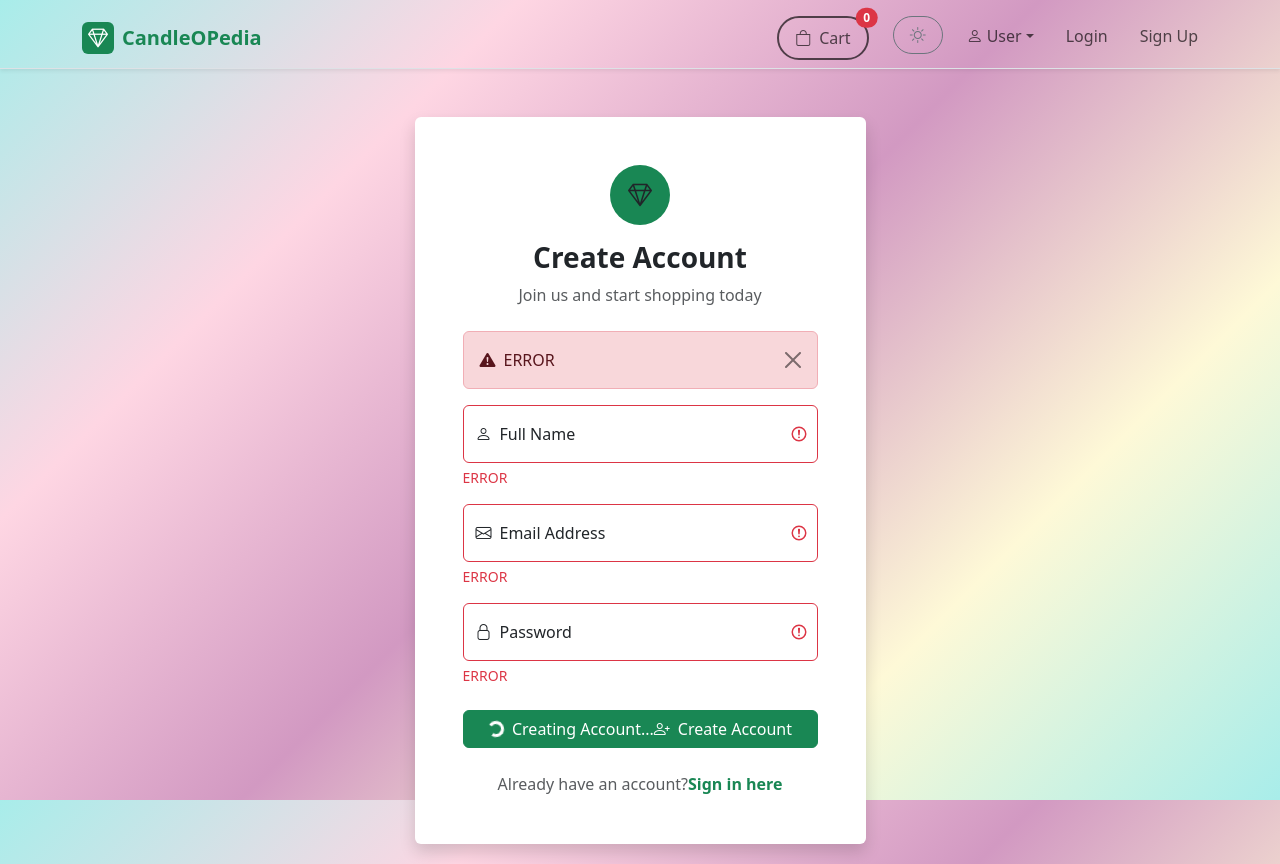
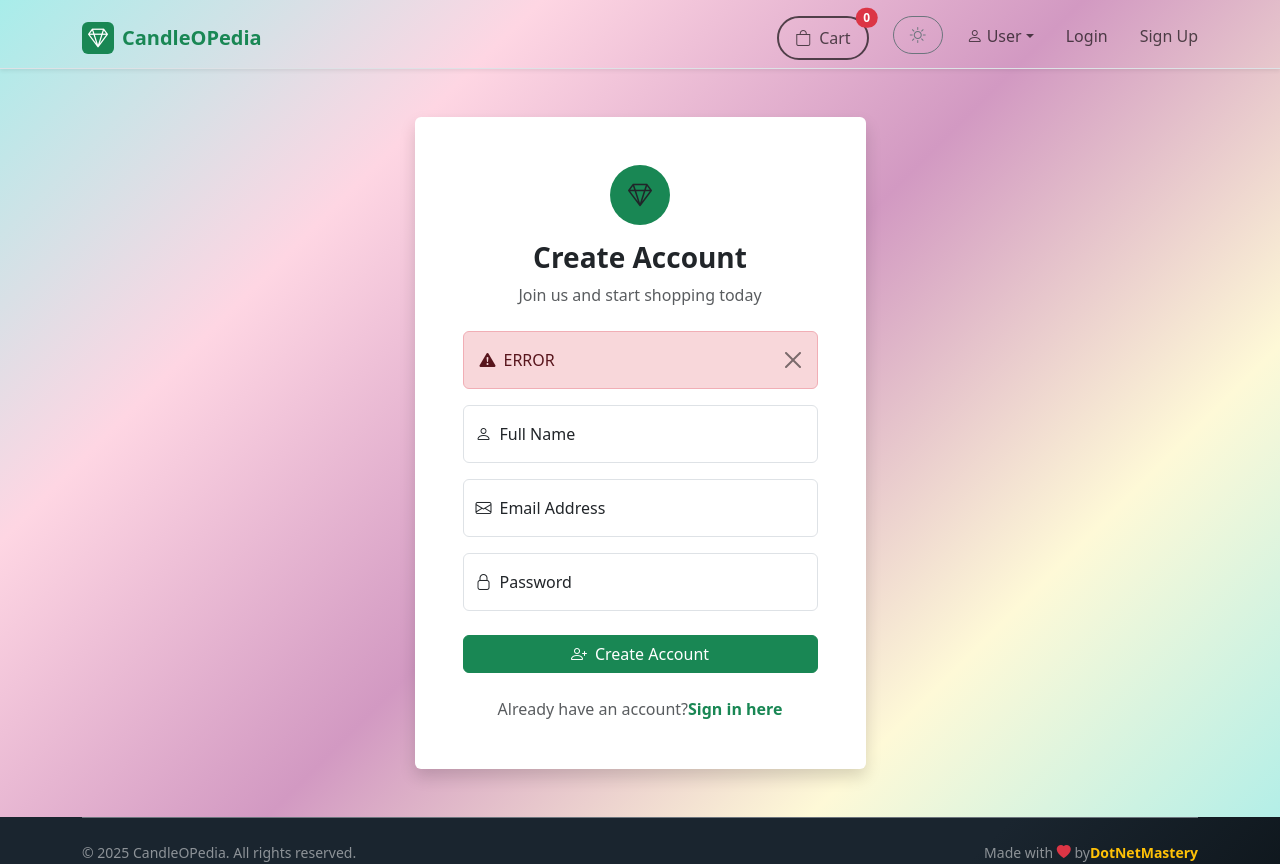
Before and after one commit to bhrugen/8-CandleOPedia, a React (Vite) app in the folder candleopedia/: page /register in a window 1280 px wide. Shown: the top 864 px of the page. Built offline with nearby package versions, Linux system fonts and the light colour scheme.

Commit message:
Section 17 - Register UI Part 1

```diff
--- a/candleopedia/src/pages/auth/Register.jsx
+++ b/candleopedia/src/pages/auth/Register.jsx
@@ -1,4 +1,36 @@
+import { useState } from "react";
+import { Link, useNavigate } from "react-router-dom";
+import { useDispatch } from "react-redux";
+
 function Register() {
+  const navigate = useNavigate();
+  const dispatch = useDispatch();
+  const [isLoading, setIsLoading] = useState(false);
+
+  const [formData, setFormData] = useState({
+    displayName: "",
+    email: "",
+    password: "",
+  });
+
+  const [errors, setErrors] = useState({});
+
+  const handleInputChange = (e) => {
+    const { name, value } = e.target;
+
+    setFormData((prev) => ({
+      ...prev,
+      [name]: value,
+    }));
+
+    if (errors[name]) {
+      setErrors((prev) => ({
+        ...prev,
+        [name]: "",
+      }));
+    }
+  };
+
   return (
     <div className="pt-5 d-flex align-items-center">
       <div className="container">
@@ -33,21 +65,29 @@ function Register() {
                   <div className="form-floating mb-3">
                     <input
                       type="text"
-                      className={`form-control is-invalid`}
                       id="displayName"
                       name="displayName"
                       placeholder="Full Name"
+                      className={`form-control ${
+                        errors.name ? "is-invalid" : ""
+                      }`}
+                      value={formData.displayName}
+                      onChange={handleInputChange}
                     />
                     <label htmlFor="displayName">
                       <i className="bi bi-person me-2"></i>Full Name
                     </label>
-                    <div className="invalid-feedback">ERROR</div>
+                    <div className="invalid-feedback">{errors.displayName}</div>
                   </div>
 
                   <div className="form-floating mb-3">
                     <input
                       type="email"
-                      className={`form-control is-invalid`}
+                      className={`form-control ${
+                        errors.name ? "is-invalid" : ""
+                      }`}
+                      value={formData.email}
+                      onChange={handleInputChange}
                       id="email"
                       name="email"
                       placeholder="name@example.com"
@@ -55,13 +95,17 @@ function Register() {
                     <label htmlFor="email">
                       <i className="bi bi-envelope me-2"></i>Email Address
                     </label>
-                    <div className="invalid-feedback">ERROR</div>
+                    <div className="invalid-feedback">{errors.email}</div>
                   </div>
 
                   <div className="form-floating mb-4">
                     <input
                       type="password"
-                      className={`form-control is-invalid`}
+                      className={`form-control ${
+                        errors.name ? "is-invalid" : ""
+                      }`}
+                      value={formData.password}
+                      onChange={handleInputChange}
                       id="password"
                       name="password"
                       placeholder="Password"
@@ -70,18 +114,25 @@ function Register() {
                     <label htmlFor="password">
                       <i className="bi bi-lock me-2"></i>Password
                     </label>
-                    <div className="invalid-feedback">ERROR</div>
+                    <div className="invalid-feedback">{errors.password}</div>
                   </div>
 
                   <button type="submit" className="btn btn-success w-100 mb-4">
+                    {isLoading ? (
+                      <>
                         <span
                           className="spinner-border spinner-border-sm me-2"
                           role="status"
                           aria-hidden="true"
                         ></span>
                         Creating Account...
+                      </>
+                    ) : (
+                      <>
                         <i className="bi bi-person-plus me-2"></i>
                         Create Account
+                      </>
+                    )}
                   </button>
 
                   <div className="text-center">
```
Lines whose indentation alone changed are shown as unchanged.
